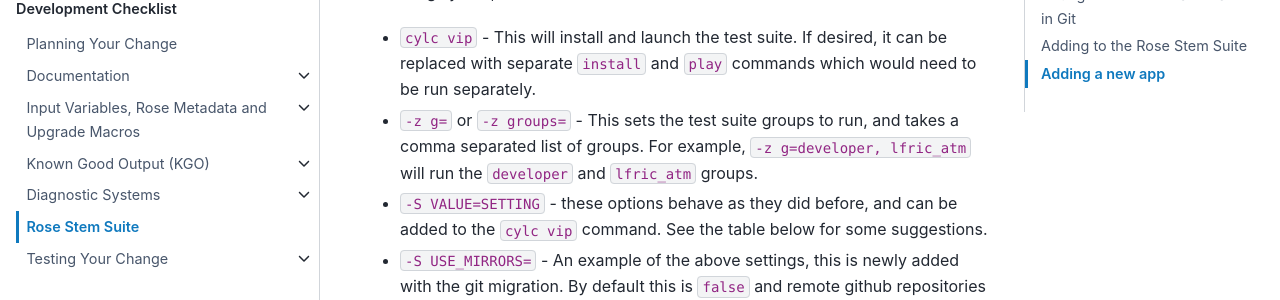
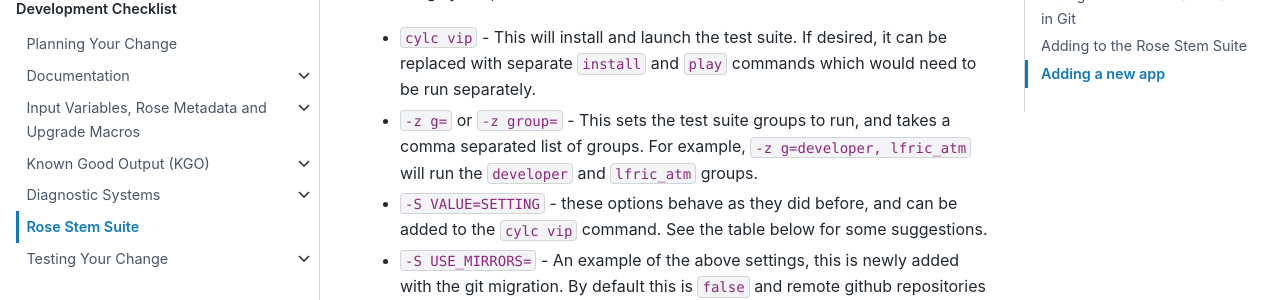
Before and after one commit to MetOffice/simulation-systems, a Sphinx documentation site: the page built from source/Development/rose_stem.rst, in a window 1280 px wide and 900 px high, scrolled down 394 px. Shown: the part 147-447 px from the top of the window. Built offline with Sphinx 7.4.7 and the PyData theme 0.15.4, drawn with Linux system fonts in a browser that asks for light colours.

Commit message:
Apply suggestion from @jennyhickson
Co-authored-by: Jenny Hickson <61183013+jennyhickson@users.noreply.github.com>

```diff
--- a/source/Development/rose_stem.rst
+++ b/source/Development/rose_stem.rst
@@ -21,7 +21,7 @@ following syntax,
 * ``cylc vip`` - This will install and launch the test suite. If desired, it
   can be replaced with separate ``install`` and ``play`` commands which would
   need to be run separately.
-* ``-z g=`` or ``-z groups=`` - This sets the test suite groups to run, and
+* ``-z g=`` or ``-z group=`` - This sets the test suite groups to run, and
   takes a comma separated list of groups. For example, ``-z g=developer,
   lfric_atm`` will run the ``developer`` and ``lfric_atm`` groups.
 * ``-S VALUE=SETTING`` - these options behave as they did before, and can be
```
